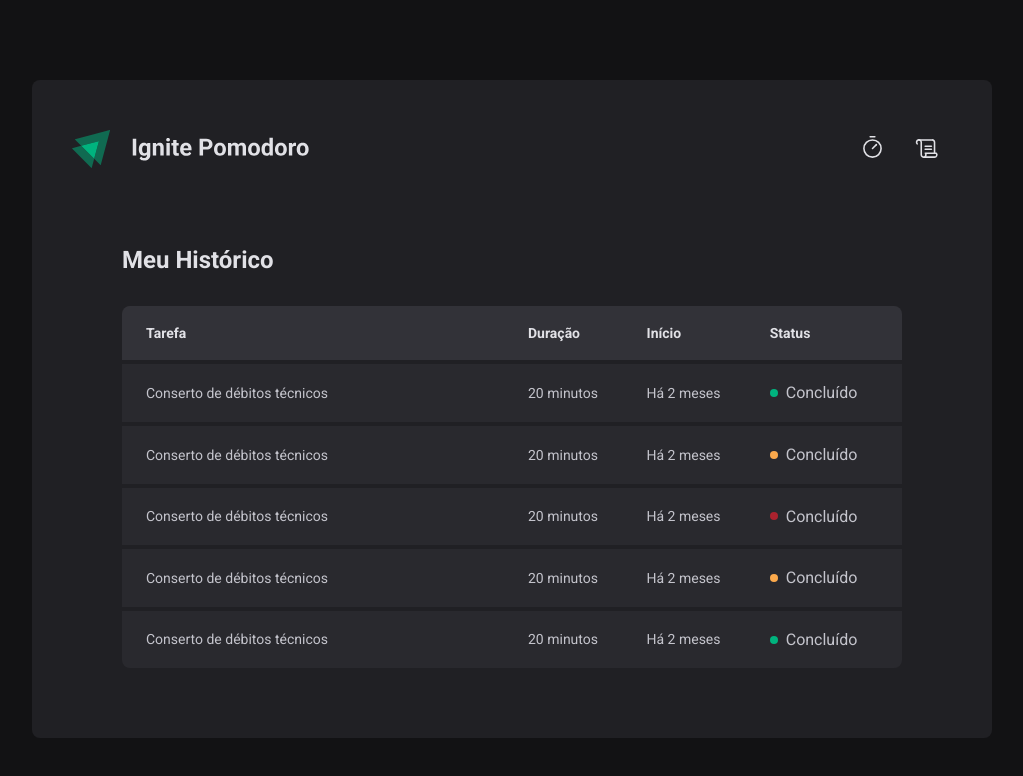
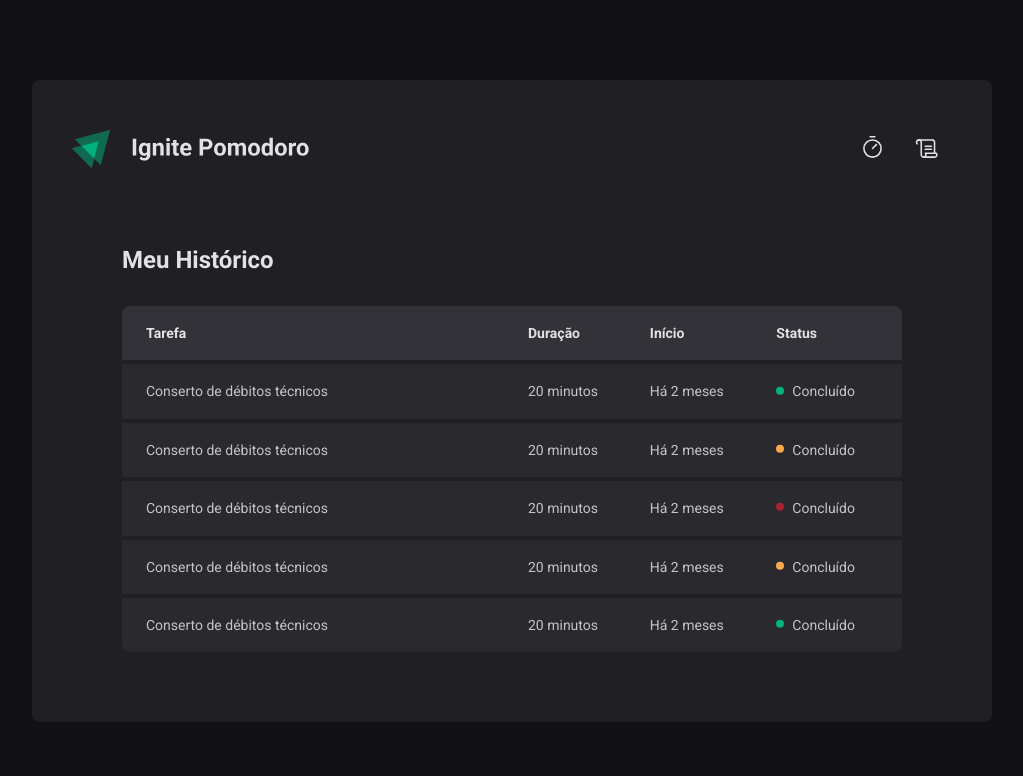
Before and after one commit to HenriqueFerraz27/ignite-pomodoro, a React (Vite) app: page /history in a window 1280 px wide. Shown: the top 776 px of the page, without its empty margins (128-1151 px from the left). Built offline with nearby package versions, Linux system fonts and the light colour scheme; the HTML template or start-up script is replaced by a standard one.

Commit message:
💄style: favicon and history

```diff
--- a/index.html
+++ b/index.html
@@ -9,7 +9,7 @@
       rel="stylesheet"
     />
     <meta name="viewport" content="width=device-width, initial-scale=1.0" />
-    <link rel="icon" href="/logos/ignite-icon</head>.svg" type="image/x-icon">
+    <link rel="icon" href="/logos/ignite-favicon.svg" type="image/x-icon">
 
     <title>Ignite Pomodoro</title>
   </head>
--- a/src/pages/History/styles.ts
+++ b/src/pages/History/styles.ts
@@ -27,10 +27,14 @@ export const List = styled.div`
     overflow: hidden;
     border-collapse: collapse;
 
+    * {
+      font-size: ${({ theme }) => theme.typography.size.sm};
+    }
+
     th,
     td {
       padding: ${pxToRem(16)};
-      font-size: ${({ theme }) => theme.typography.size.sm};
+
       line-height: ${({ theme }) => theme.typography.lineHeight.base};
 
       &:first-child {
@@ -82,5 +86,6 @@ export const Status = styled.span<StatusProps>`
     border-radius: 100%;
     background-color: ${(props) =>
     props.theme.colors.feedback[STATUS_FEEDBACKS[props.feedback]].light};
+    transform: translateY(-15%);
   }
 `
```
